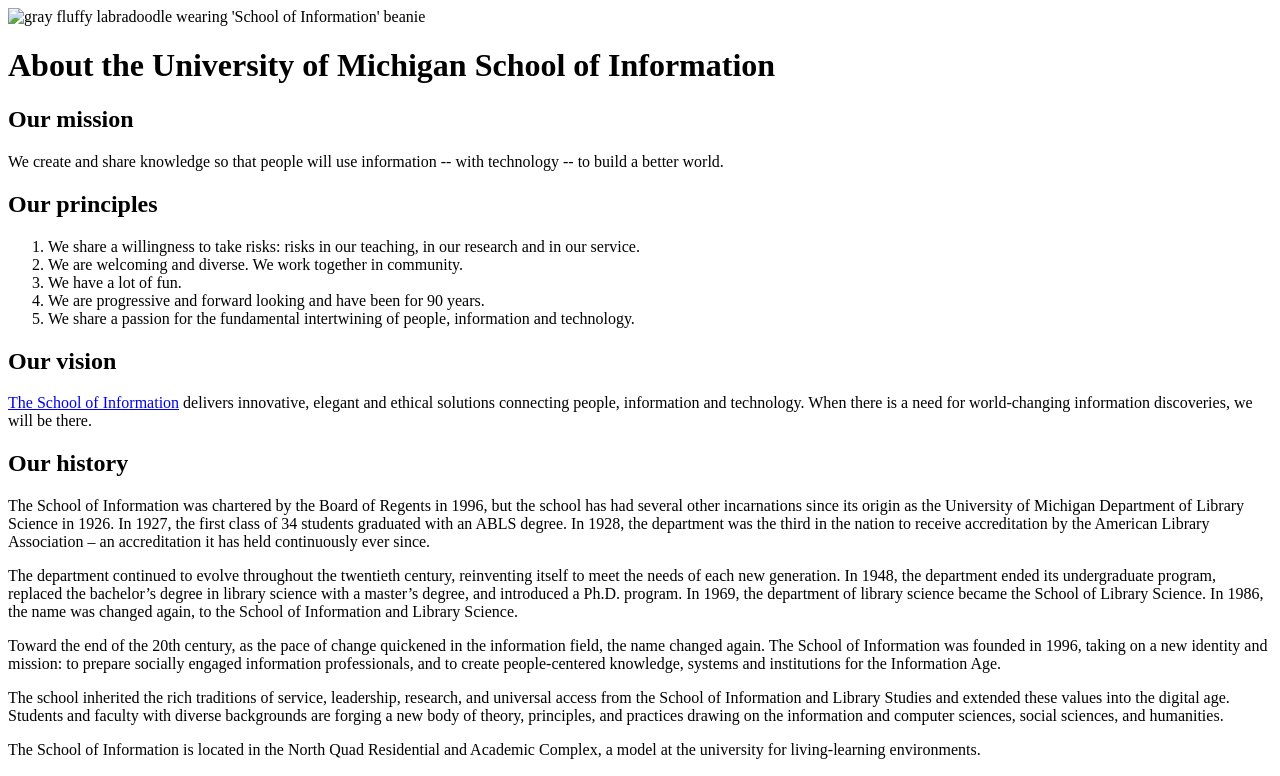
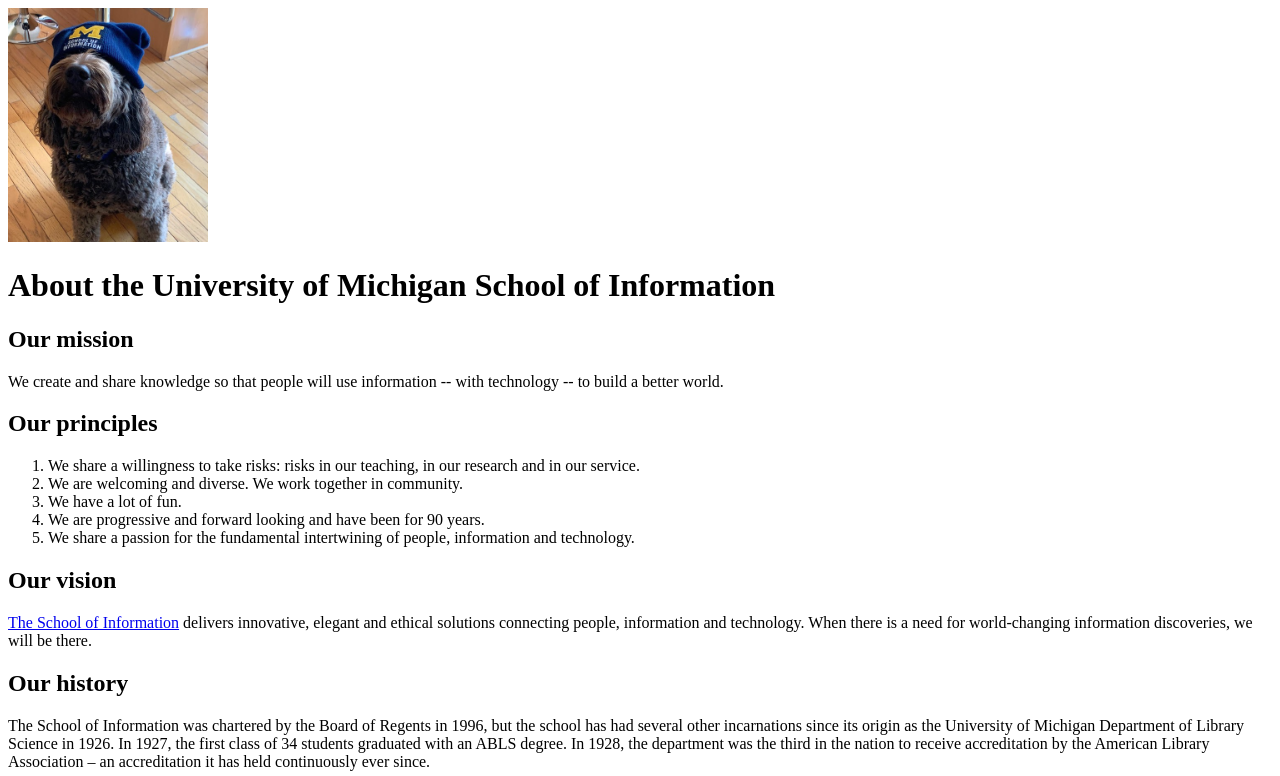
Before and after one commit to sarah-pen/tag-practice, a plain HTML site: page index.html in a window 1280 px wide. Shown: the top 776 px of the page. Drawn offline with Linux system fonts and the light colour scheme; the site is published under a folder, as on GitHub Pages, so addresses that start at the root find nothing.

Commit message:
Update index.html

```diff
--- a/index.html
+++ b/index.html
@@ -6,7 +6,7 @@
   <title>University of Michigan</title>
 </head>
 <body>
-  <img src="/images/class_logo.png" width="200" alt="gray fluffy labradoodle wearing 'School of Information' beanie">
+  <img src="tag-practice/images/class_logo.png" width="200" alt="gray fluffy labradoodle wearing 'School of Information' beanie">
     <h1>About the University of Michigan School of Information</h1>
 
       <h2>Our mission</h2>
```
